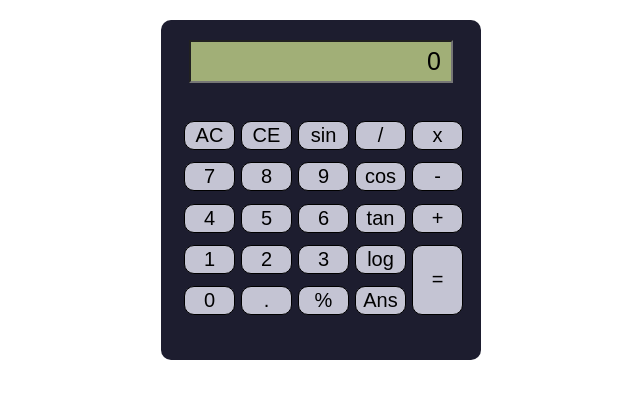
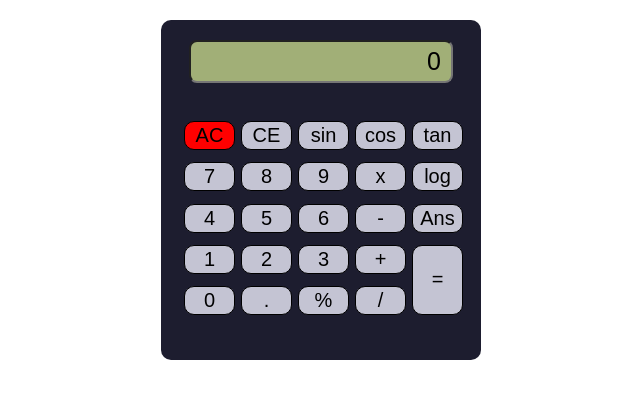
Before and after one commit to Amolshi/A-21, a plain HTML site: page index.html in a window 1280 px wide. Shown: the whole page, without its empty margins (319-959 px from the left). Drawn offline with Linux system fonts and the light colour scheme.

Commit message:
Button css change

```diff
--- a/index.html
+++ b/index.html
@@ -3,7 +3,6 @@
 <head>
     <title>calculator</title>
     <style>
-
         .calculator {
             height: 300px;
             width: 280px;
@@ -13,11 +12,9 @@
             padding: 20px;
             padding-top: 20px;
         }
-
         .btn-equal {
             height: 70px;
         }
-
         .screen {
             background-color: #a1af77;
             text-align: right;
@@ -27,8 +24,8 @@
             font-size: 25px;
             padding: 5px 10px;
             margin-bottom: 35px;
+            border-radius: 8px;
         }
-
         .container-btn {
             height: 200px;
             display: flex;
@@ -37,9 +34,16 @@
             justify-content: space-between;
             align-items: center;
         }
-
         .btn-ac {
-            background-color: red;
+            background-color:   red;
+            width: 51px;
+            text-align: center;
+            padding: 2px 0;
+            font-size: 20px;
+            margin: 3px;
+            border: 0.5px solid black;
+            border-radius: 10px;
+            cursor: pointer;
         }
 
         .btn {
@@ -61,7 +65,7 @@
         <input type="text" value="0" class="screen" />
 
         <div class="container-btn">
-            <button class="btn btn-ac">AC</button>
+            <button class=" btn-ac">AC</button>
             <button class="btn">7</button>
             <button class="btn">4</button>
             <button class="btn">1</button>
@@ -76,14 +80,15 @@
             <button class="btn">6</button>
             <button class="btn">3</button>
             <button class="btn">%</button>
+            <button class="btn">cos</button>
+            <button class="btn">x</button>
+            <button class="btn">-</button>
+            <button class="btn">+</button>
             <button class="btn">/</button>
-            <button class="btn">cos</button>
             <button class="btn">tan</button>
             <button class="btn">log</button>
             <button class="btn">Ans</button>
-            <button class="btn">x</button>
-            <button class="btn">-</button>
-            <button class="btn">+</button>
+
             <button class="btn btn-equal">=</button>
         </div>
     </div>
```
